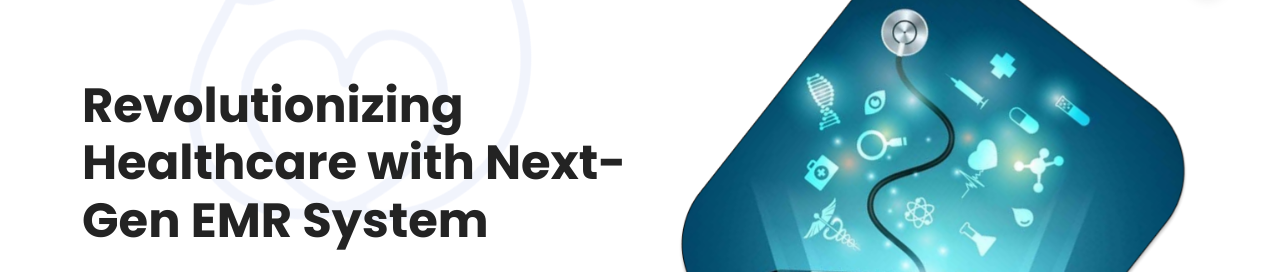
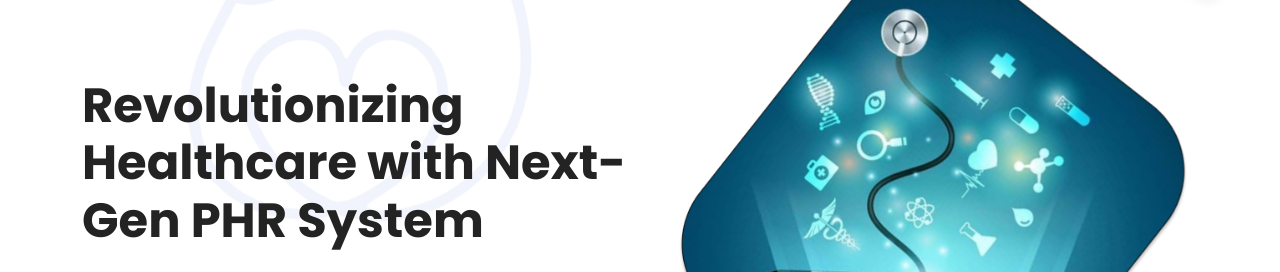
Before and after one commit to ITW-1/DQ_Care, a plain HTML site: page index.html in a window 1280 px wide. Shown: the part 183-455 px from the top of the page. Drawn offline with Linux system fonts and the light colour scheme; files whose address does not match are found by name.

Commit message:
text updated

```diff
--- a/index.html
+++ b/index.html
@@ -73,7 +73,7 @@
         <div class="d-table-cell">
           <div class="container">
             <div class="banner-item">
-              <h1>Revolutionizing Healthcare with Next-Gen EMR System</h1>
+              <h1>Revolutionizing Healthcare with Next-Gen PHR System</h1>
               <p>
                 Experience seamless integration and efficient management of
                 medical records with India's top PHR software, empowering
```
